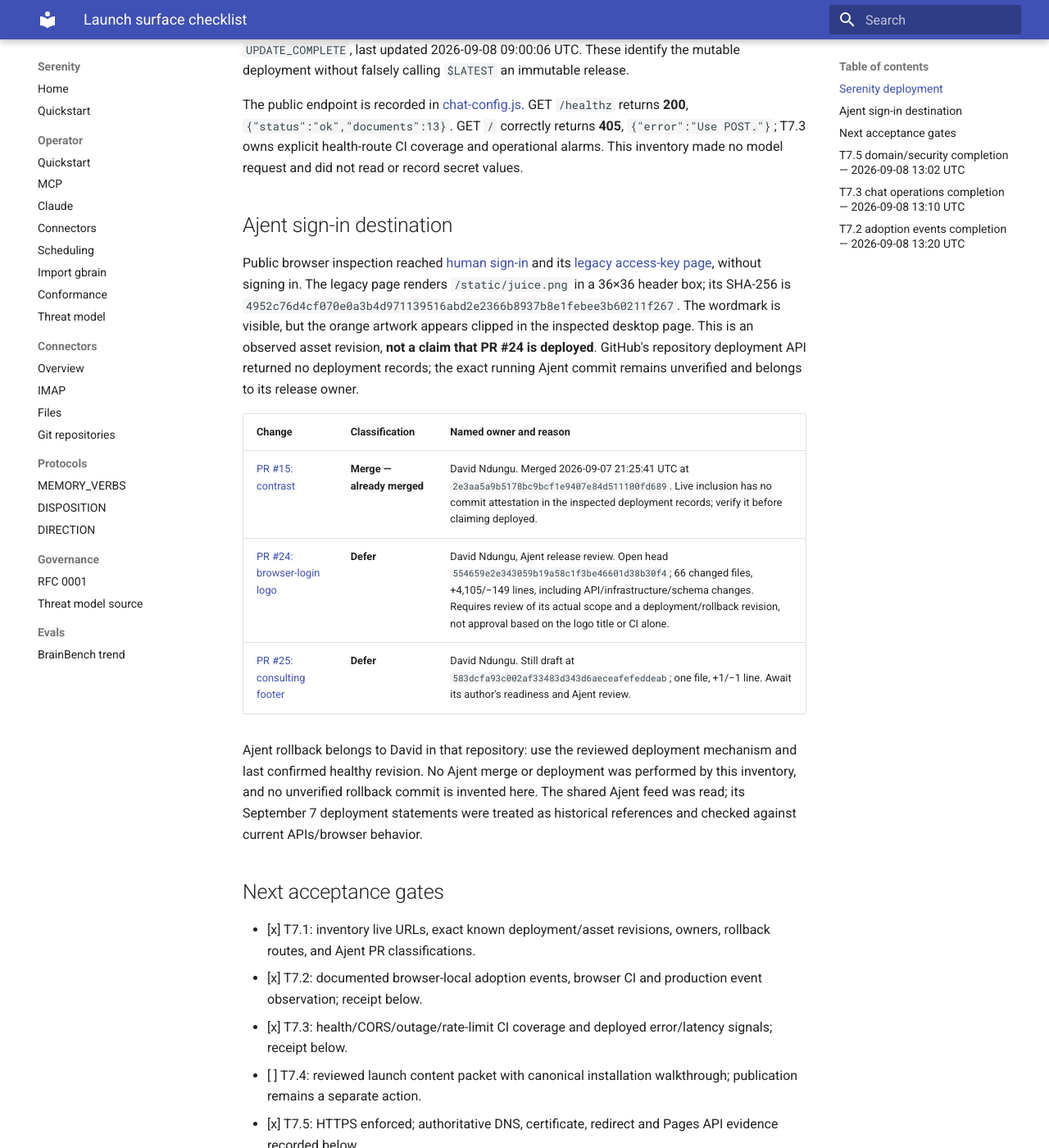
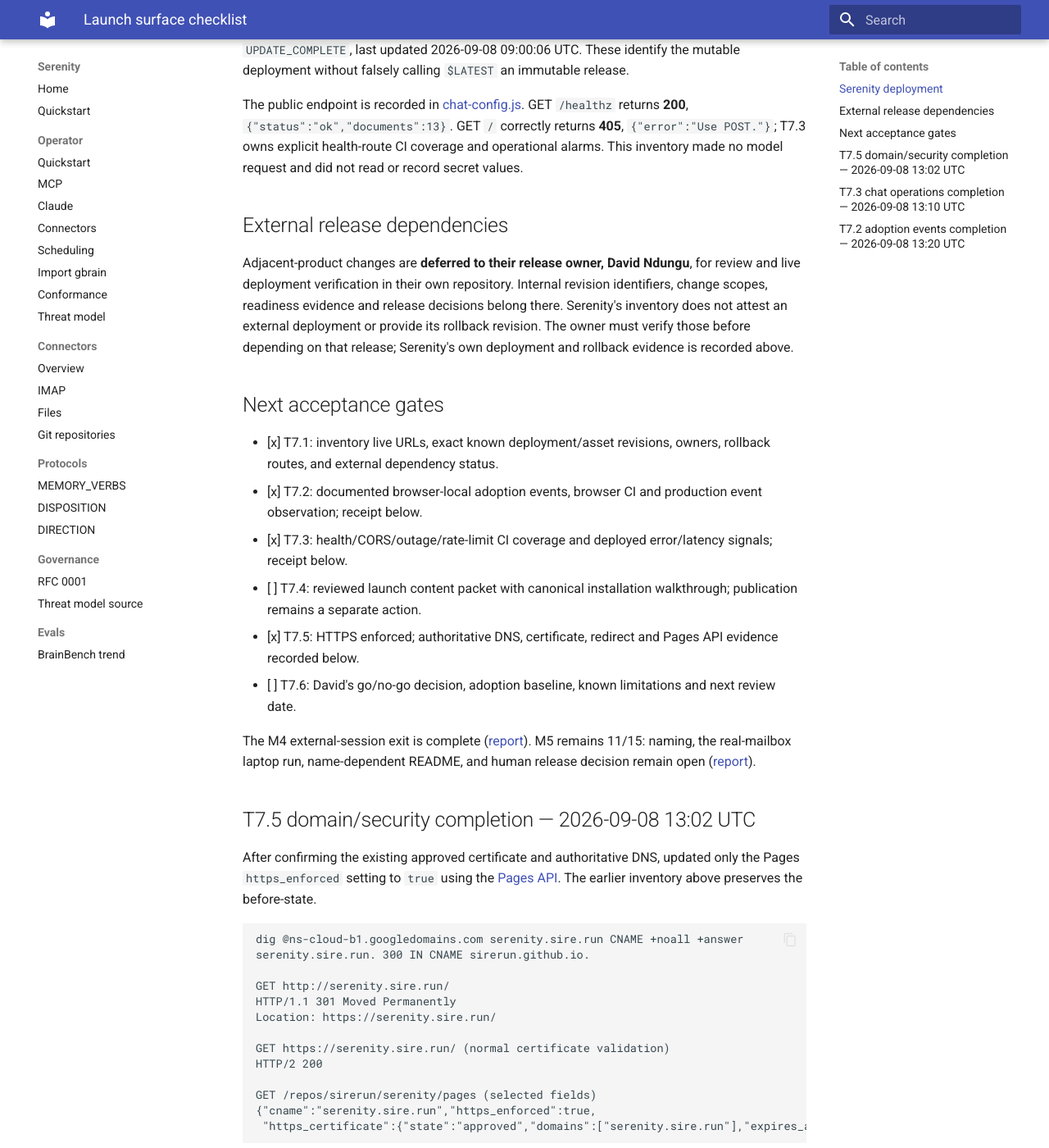
Before and after one commit to sirerun/serenity, an MkDocs documentation site: the page built from docs/launch/checklist.md, in a window 1280 px wide and 1400 px high, scrolled down 1020 px. Shown: the whole window at 82% size. Built offline with MkDocs 1.6.1 and Material for MkDocs 9.7.7, drawn with Linux system fonts in a browser that asks for light colours.

Commit message:
docs: keep private adjacent-product planning out of public launch records

```diff
--- a/docs/launch/checklist.md
+++ b/docs/launch/checklist.md
@@ -15,21 +15,18 @@
 
 The public endpoint is recorded in [chat-config.js](https://github.com/sirerun/serenity/blob/58f58cfb78981b931a9cc7ddebb5d8f1f4140ba8/site/assets/chat-config.js). GET `/healthz` returns **200**, `{"status":"ok","documents":13}`. GET `/` correctly returns **405**, `{"error":"Use POST."}`; T7.3 owns explicit health-route CI coverage and operational alarms. This inventory made no model request and did not read or record secret values.
 
-## Ajent sign-in destination
+## External release dependencies
 
-Public browser inspection reached [human sign-in](https://ajent.social/human/login) and its [legacy access-key page](https://ajent.social/login), without signing in. The legacy page renders `/static/juice.png` in a 36×36 header box; its SHA-256 is `4952c76d4cf070e0a3b4d971139516abd2e2366b8937b8e1febee3b60211f267`. The wordmark is visible, but the orange artwork appears clipped in the inspected desktop page. This is an observed asset revision, **not a claim that PR #24 is deployed**. GitHub's repository deployment API returned no deployment records; the exact running Ajent commit remains unverified and belongs to its release owner.
-
-| Change | Classification | Named owner and reason |
-| --- | --- | --- |
-| [PR #15: contrast](https://github.com/ajent-social/ajent-social/pull/15) | **Merge — already merged** | David Ndungu. Merged 2026-09-07 21:25:41 UTC at `2e3aa5a9b5178bc9bcf1e9407e84d511100fd689`. Live inclusion has no commit attestation in the inspected deployment records; verify it before claiming deployed. |
-| [PR #24: browser-login logo](https://github.com/ajent-social/ajent-social/pull/24) | **Defer** | David Ndungu, Ajent release review. Open head `554659e2e343059b19a58c1f3be46601d38b30f4`; 66 changed files, +4,105/−149 lines, including API/infrastructure/schema changes. Requires review of its actual scope and a deployment/rollback revision, not approval based on the logo title or CI alone. |
-| [PR #25: consulting footer](https://github.com/ajent-social/ajent-social/pull/25) | **Defer** | David Ndungu. Still draft at `583dcfa93c002af33483d343d6aeceafefeddeab`; one file, +1/−1 line. Await its author's readiness and Ajent review. |
-
-Ajent rollback belongs to David in that repository: use the reviewed deployment mechanism and last confirmed healthy revision. No Ajent merge or deployment was performed by this inventory, and no unverified rollback commit is invented here. The shared Ajent feed was read; its September 7 deployment statements were treated as historical references and checked against current APIs/browser behavior.
+Adjacent-product changes are **deferred to their release owner, David Ndungu**,
+for review and live deployment verification in their own repository. Internal
+revision identifiers, change scopes, readiness evidence and release decisions
+belong there. Serenity's inventory does not attest an external deployment or
+provide its rollback revision. The owner must verify those before depending on
+that release; Serenity's own deployment and rollback evidence is recorded above.
 
 ## Next acceptance gates
 
-- [x] T7.1: inventory live URLs, exact known deployment/asset revisions, owners, rollback routes, and Ajent PR classifications.
+- [x] T7.1: inventory live URLs, exact known deployment/asset revisions, owners, rollback routes, and external dependency status.
 - [x] T7.2: documented browser-local adoption events, browser CI and production event observation; receipt below.
 - [x] T7.3: health/CORS/outage/rate-limit CI coverage and deployed error/latency signals; receipt below.
 - [ ] T7.4: reviewed launch content packet with canonical installation walkthrough; publication remains a separate action.
```
Also changed, not shown: docs/adr/014-ajent-api-lifecycle.md (deleted, +0 -19 lines), docs/design/serenity/PLAN.md (+2 -2 lines), docs/plan.md (+1 -3 lines), docs/plans/E7-launch-polish.md (+6 -6 lines), docs/plans/E8-ajent-agent-readiness.md (deleted, +0 -22 lines), docs/roadmap.md (+2 -3 lines).
